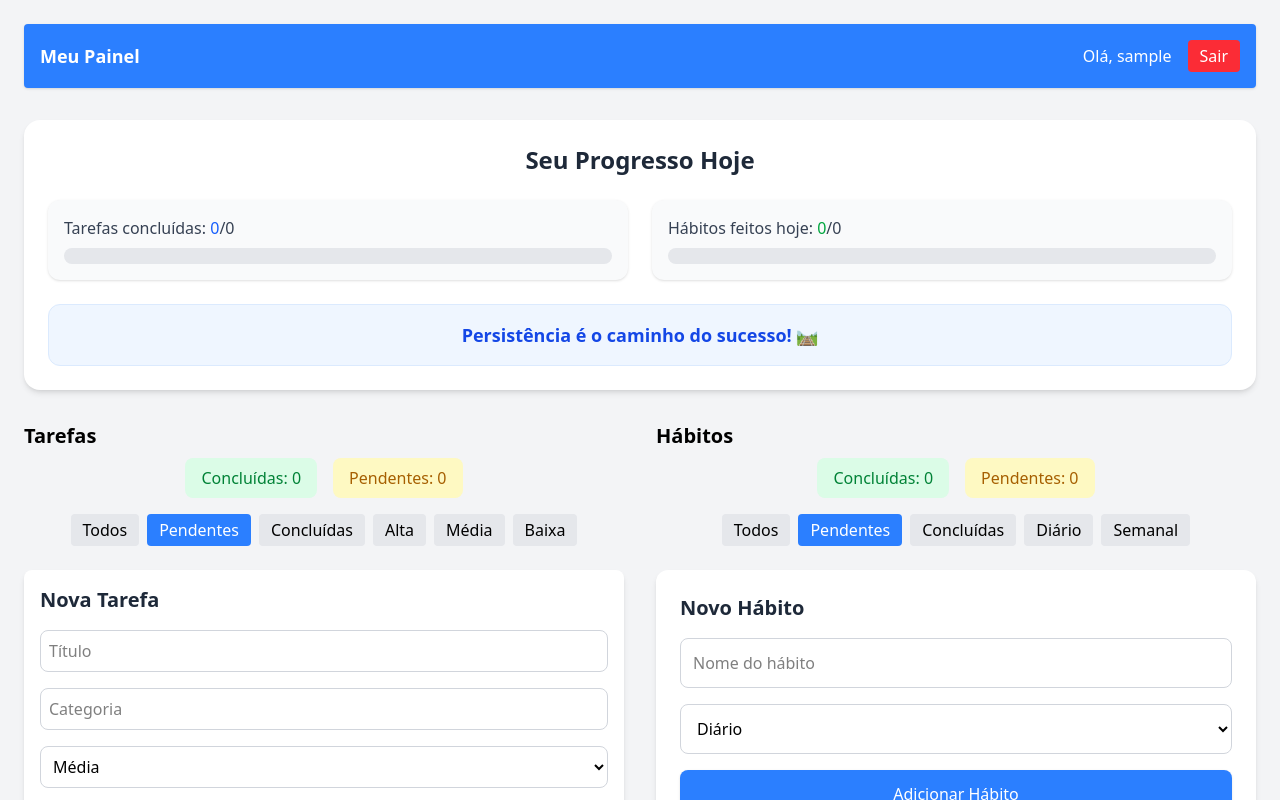
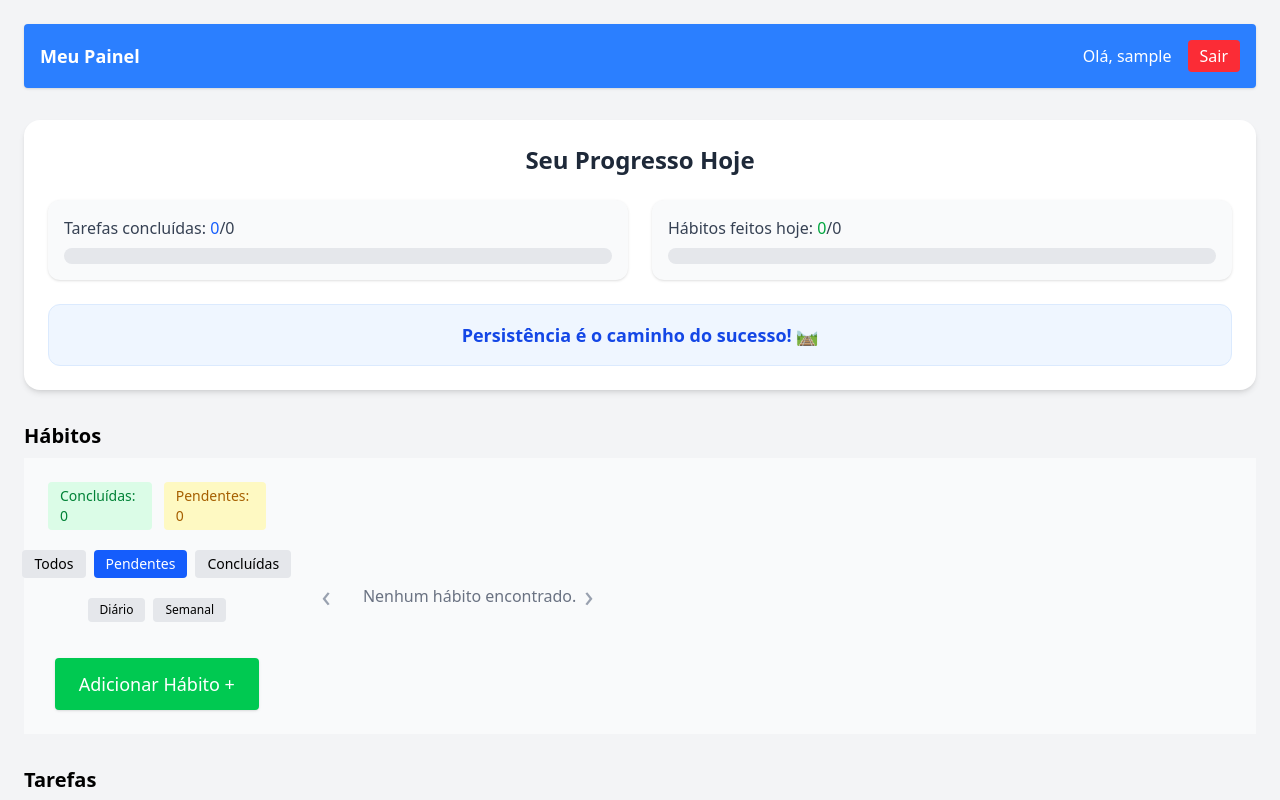
Before and after one commit to claudiojvargas/painel-de-autoatendimento, a React (Vite) app: page / in a window 1280 px wide. Both pictures are taken after typing "Sample" into the empty fields and a click on the button "Entrar". Shown: the top 800 px of the page. Built offline with nearby package versions, Linux system fonts and the light colour scheme.

Commit message:
01: Adicionando novo layout a tarefas e habitos

```diff
--- a/src/components/HabitList.jsx
+++ b/src/components/HabitList.jsx
@@ -1,4 +1,4 @@
-import { useEffect, useState } from 'react';
+import { useEffect, useState, useRef } from 'react';
 import { useAuth } from "../context/AuthContext";
 import { getHabits, saveHabits } from '../services/storageService';
 import { v4 as uuidv4 } from 'uuid';
@@ -8,9 +8,13 @@ import { format } from 'date-fns';
 const HabitList = ({ habits, setHabits }) => {
   const [form, setForm] = useState({ name: '', frequency: 'diário' });
   const [filter, setFilter] = useState("pending"); // Filtro inicial
+  const [showPopup, setShowPopup] = useState(false);
   const today = format(new Date(), 'yyyy-MM-dd');
+  const { user } = useAuth();
 
-  const { user } = useAuth();
+  // Índice do primeiro hábito visível no carrossel
+  const [startIndex, setStartIndex] = useState(0);
+  const MAX_VISIBLE = 5;
 
   useEffect(() => {
     if (user) {
@@ -39,6 +43,7 @@ const HabitList = ({ habits, setHabits }) => {
     saveHabits(user, updated);
 
     setForm({ name: '', frequency: 'diário' });
+    setShowPopup(false);
   };
 
   const toggleToday = (id) => {
@@ -77,77 +82,179 @@ const HabitList = ({ habits, setHabits }) => {
     return true;
   });
 
+  // Função para retornar 5 hábitos visíveis com wrap-around
+  const getVisibleHabits = () => {
+    if (filteredHabits.length <= MAX_VISIBLE) {
+      return filteredHabits;
+    }
+    const result = [];
+    for (let i = 0; i < MAX_VISIBLE; i++) {
+      result.push(filteredHabits[(startIndex + i) % filteredHabits.length]);
+    }
+    return result;
+  };
+
+  const visibleHabits = getVisibleHabits();
+
+  // Avança o carrossel a cada 3 segundos
+  useEffect(() => {
+    if (filteredHabits.length <= MAX_VISIBLE) return; // não precisa rodar
+
+    const interval = setInterval(() => {
+      setStartIndex((prev) => (prev + 1) % filteredHabits.length);
+    }, 10000);
+
+    return () => clearInterval(interval);
+  }, [filteredHabits]);
+
+  // Controle manual com setas
+  const scrollCarousel = (direction) => {
+    if (filteredHabits.length <= MAX_VISIBLE) return;
+
+    setStartIndex((prev) => {
+      if (direction === 'left') {
+        return (prev - 1 + filteredHabits.length) % filteredHabits.length;
+      } else {
+        return (prev + 1) % filteredHabits.length;
+      }
+    });
+  };
+
   return (
-    <div className="space-y-6">
-      {/* Filtros + Contadores */}
-      <div className="flex flex-col items-center gap-4">
-        <div className="flex gap-4">
-          <div className="bg-green-100 text-green-700 px-4 py-2 rounded-lg font-medium">
+    <>
+      <div className="grid grid-cols-10 gap-6 bg-gray-50 p-6">
+        {/* Lado esquerdo: contadores, filtros, botão */}
+        <div className="flex flex-col col-span-2 items-center space-y-5">
+          {/* Contadores */}
+          <div className="flex space-x-3">
+            <div className="bg-green-100 text-green-700 px-3 py-1 rounded font-medium text-sm">
               Concluídas: {habits.filter(h => h.history.includes(today)).length}
             </div>
-          <div className="bg-yellow-100 text-yellow-700 px-4 py-2 rounded-lg font-medium">
+            <div className="bg-yellow-100 text-yellow-700 px-3 py-1 rounded font-medium text-sm">
               Pendentes: {habits.filter(h => !h.history.includes(today)).length}
             </div>
           </div>
 
-        <div className="flex flex-wrap gap-2 justify-center">
+          {/* Filtros principais */}
+          <div className="flex space-x-2">
             <button
-            className={`px-3 py-1 rounded ${filter === "all" ? "bg-blue-500 text-white" : "bg-gray-200"}`}
+              className={`px-3 py-1 rounded text-sm font-medium ${
+                filter === "all" ? "bg-blue-600 text-white" : "bg-gray-200"
+              }`}
               onClick={() => setFilter("all")}
             >
               Todos
             </button>
             <button
-            className={`px-3 py-1 rounded ${filter === "pending" ? "bg-blue-500 text-white" : "bg-gray-200"}`}
+              className={`px-3 py-1 rounded text-sm font-medium ${
+                filter === "pending" ? "bg-blue-600 text-white" : "bg-gray-200"
+              }`}
               onClick={() => setFilter("pending")}
             >
               Pendentes
             </button>
             <button
-            className={`px-3 py-1 rounded ${filter === "completed" ? "bg-blue-500 text-white" : "bg-gray-200"}`}
+              className={`px-3 py-1 rounded text-sm font-medium ${
+                filter === "completed" ? "bg-blue-600 text-white" : "bg-gray-200"
+              }`}
               onClick={() => setFilter("completed")}
             >
               Concluídas
             </button>
+          </div>
+
+          {/* Filtros secundários */}
+          <div className="flex space-x-2">
             <button
-            className={`px-3 py-1 rounded ${filter === "daily" ? "bg-red-500 text-white" : "bg-gray-200"}`}
+              className={`px-3 py-1 rounded text-xs font-normal ${
+                filter === "daily" ? "bg-gray-400 text-white" : "bg-gray-200"
+              }`}
               onClick={() => setFilter("daily")}
             >
               Diário
             </button>
             <button
-            className={`px-3 py-1 rounded ${filter === "weekly" ? "bg-yellow-500 text-white" : "bg-gray-200"}`}
+              className={`px-3 py-1 rounded text-xs font-normal ${
+                filter === "weekly" ? "bg-gray-400 text-white" : "bg-gray-200"
+              }`}
               onClick={() => setFilter("weekly")}
             >
               Semanal
             </button>
           </div>
+
+          {/* Botão adicionar */}
+          <button
+            onClick={() => setShowPopup(true)}
+            className="bg-green-500 hover:bg-green-600 text-white px-6 py-3 rounded shadow text-lg font-medium mt-4"
+          >
+            Adicionar Hábito +
+          </button>
         </div>
 
-      {/* Formulário */}
+        {/* Lado direito: carrossel com setas */}
+        <div className="col-span-8 flex items-center space-x-2 ml-8">
+          {/* Seta esquerda */}
+          <button
+            onClick={() => scrollCarousel('left')}
+            className="text-3xl text-gray-400 hover:text-gray-700 mr-8"
+            aria-label="Scroll Left"
+          >
+            &#8249;
+          </button>
+
+          {/* Container do carrossel sem scroll nativo */}
+          <div className="flex gap-4 py-2">
+            {visibleHabits.length === 0 && (
+              <p className="text-center text-gray-500 self-center">
+                Nenhum hábito encontrado.
+              </p>
+            )}
+            {visibleHabits.map((habit) => (
+              <div key={habit.id} className="flex-shrink-0 w-64">
+                <HabitCard
+                  habit={habit}
+                  onToggleToday={toggleToday}
+                  onDelete={handleDelete}
+                />
+              </div>
+            ))}
+          </div>
+
+          {/* Seta direita */}
+          <button
+            onClick={() => scrollCarousel('right')}
+            className="text-3xl text-gray-400 hover:text-gray-700"
+            aria-label="Scroll Right"
+          >
+            &#8250;
+          </button>
+        </div>
+      </div>
+
+      {/* Popup adicionar hábito */}
+      {showPopup && (
+        <div className="fixed inset-0 bg-gray-900/90 flex justify-center items-center z-50">
           <form
             onSubmit={handleSubmit}
-        className="bg-white p-6 shadow-md rounded-xl space-y-4"
+            className="bg-white rounded-lg p-8 w-96 shadow-lg space-y-6"
           >
-        <h2 className="text-xl font-semibold text-gray-800">
-          Novo Hábito
-        </h2>
-
+            <h2 className="text-lg font-semibold text-gray-900">Novo Hábito</h2>
             <input
               type="text"
               name="name"
               value={form.name}
               onChange={handleInputChange}
               placeholder="Nome do hábito"
-          className="w-full p-3 border border-gray-300 rounded-lg focus:outline-none focus:ring-2 focus:ring-blue-400"
+              className="w-full p-3 border border-gray-300 rounded-md focus:outline-none focus:ring-2 focus:ring-blue-500"
               required
+              autoFocus
             />
-
             <select
               name="frequency"
               value={form.frequency}
               onChange={handleInputChange}
-          className="w-full p-3 border border-gray-300 rounded-lg focus:outline-none focus:ring-2 focus:ring-blue-400"
+              className="w-full p-3 border border-gray-300 rounded-md focus:outline-none focus:ring-2 focus:ring-blue-500"
             >
               <option value="diário">Diário</option>
               <option value="semanal">Semanal</option>
@@ -155,29 +262,22 @@ const HabitList = ({ habits, setHabits }) => {
 
             <button
               type="submit"
-          className="w-full bg-blue-500 text-white py-3 rounded-lg hover:bg-blue-600 shadow transition"
+              className="w-full bg-blue-600 text-white py-3 rounded-md hover:bg-blue-700 transition"
             >
               Adicionar Hábito
             </button>
+
+            <button
+              type="button"
+              onClick={() => setShowPopup(false)}
+              className="w-full mt-2 py-2 text-center text-gray-600 hover:text-gray-900"
+            >
+              Cancelar
+            </button>
           </form>
-
-      {/* Lista */}
-      <div className="space-y-3">
-        {filteredHabits.length === 0 && (
-          <p className="text-center text-gray-500">
-            Nenhum hábito encontrado.
-          </p>
+        </div>
       )}
-        {filteredHabits.map((habit) => (
-          <HabitCard
-            key={habit.id}
-            habit={habit}
-            onToggleToday={toggleToday}
-            onDelete={handleDelete}
-          />
-        ))}
-      </div>
-    </div>
+    </>
   );
 };
 
--- a/src/components/TaskList.jsx
+++ b/src/components/TaskList.jsx
@@ -13,7 +13,10 @@ const TaskList = ({ tasks, setTasks }) => {
   });
   const [editingTask, setEditingTask] = useState(null);
   const [filter, setFilter] = useState("pending");
+  const [startIndex, setStartIndex] = useState(0);
+  const [showPopup, setShowPopup] = useState(false);
 
+  const MAX_VISIBLE = 5;
   const { user } = useAuth();
 
   useEffect(() => {
@@ -49,6 +52,7 @@ const TaskList = ({ tasks, setTasks }) => {
     }
 
     setForm({ title: "", category: "", priority: "Média", dueDate: "" });
+    setShowPopup(false);
   };
 
   const handleToggle = (id) => {
@@ -58,7 +62,6 @@ const TaskList = ({ tasks, setTasks }) => {
 
     saveTasks(user, updatedTasks);
 
-    // Atualiza lista de acordo com o filtro
     if (filter === "pending") {
       setTasks(updatedTasks.filter((t) => !t.completed));
     } else if (filter === "completed") {
@@ -82,6 +85,7 @@ const TaskList = ({ tasks, setTasks }) => {
       dueDate: task.dueDate || "",
     });
     setEditingTask(task);
+    setShowPopup(true);
   };
 
   const filteredTasks = tasks.filter((task) => {
@@ -94,67 +98,151 @@ const TaskList = ({ tasks, setTasks }) => {
     return true;
   });
 
+  // Gera lista visível com wrap-around
+  const getVisibleTasks = () => {
+    if (filteredTasks.length <= MAX_VISIBLE) {
+      return filteredTasks;
+    }
+    const result = [];
+    for (let i = 0; i < MAX_VISIBLE; i++) {
+      result.push(filteredTasks[(startIndex + i) % filteredTasks.length]);
+    }
+    return result;
+  };
+
+  const visibleTasks = getVisibleTasks();
+
+  // Carrossel automático
+  useEffect(() => {
+    if (filteredTasks.length <= MAX_VISIBLE) return;
+    const interval = setInterval(() => {
+      setStartIndex((prev) => (prev + 1) % filteredTasks.length);
+    }, 3000);
+    return () => clearInterval(interval);
+  }, [filteredTasks]);
+
+  const scrollCarousel = (direction) => {
+    if (filteredTasks.length <= MAX_VISIBLE) return;
+    setStartIndex((prev) =>
+      direction === "left"
+        ? (prev - 1 + filteredTasks.length) % filteredTasks.length
+        : (prev + 1) % filteredTasks.length
+    );
+  };
+
   return (
-    <div className="space-y-6">
-      {/* Filtros + Contadores */}
-      <div className="flex flex-col items-center gap-4">
+    <>
+      <div className="grid grid-cols-10 gap-6 bg-gray-50 p-6">
+        {/* Coluna esquerda: contadores, filtros, botão */}
+        <div className="flex flex-col col-span-2 items-center space-y-5">
           {/* Contadores */}
-        <div className="flex gap-4">
-          <div className="bg-green-100 text-green-700 px-4 py-2 rounded-lg font-medium">
+          <div className="flex space-x-3">
+            <div className="bg-green-100 text-green-700 px-3 py-1 rounded font-medium text-sm">
               Concluídas: {tasks.filter(t => t.completed).length}
             </div>
-          <div className="bg-yellow-100 text-yellow-700 px-4 py-2 rounded-lg font-medium">
+            <div className="bg-yellow-100 text-yellow-700 px-3 py-1 rounded font-medium text-sm">
               Pendentes: {tasks.filter(t => !t.completed).length}
             </div>
           </div>
 
-        {/* Filtros */}
-        <div className="flex flex-wrap gap-2 justify-center">
+          {/* Filtros principais */}
+          <div className="flex flex-wrap justify-center space-x-2">
+            {[
+              { key: "all", label: "Todos" },
+              { key: "pending", label: "Pendentes" },
+              { key: "completed", label: "Concluídas" },
+            ].map(({ key, label }) => (
               <button
-            className={`px-3 py-1 rounded ${filter === "all" ? "bg-blue-500 text-white" : "bg-gray-200"}`}
-            onClick={() => setFilter("all")}
+                key={key}
+                className={`px-3 py-1 rounded text-sm font-medium ${
+                  filter === key ? "bg-blue-600 text-white" : "bg-gray-200"
+                }`}
+                onClick={() => setFilter(key)}
               >
-            Todos
+                {label}
               </button>
+            ))}
+          </div>
+
+          {/* Filtros secundários */}
+          <div className="flex space-x-2">
+            {[
+              { key: "high", label: "Alta", color: "bg-red-500" },
+              { key: "medium", label: "Média", color: "bg-yellow-500" },
+              { key: "low", label: "Baixa", color: "bg-green-500" },
+            ].map(({ key, label, color }) => (
               <button
-            className={`px-3 py-1 rounded ${filter === "pending" ? "bg-blue-500 text-white" : "bg-gray-200"}`}
-            onClick={() => setFilter("pending")}
+                key={key}
+                className={`px-3 py-1 rounded text-xs font-normal ${
+                  filter === key
+                    ? `${color} text-white`
+                    : "bg-gray-200"
+                }`}
+                onClick={() => setFilter(key)}
               >
-            Pendentes
+                {label}
               </button>
+            ))}
+          </div>
+
+          {/* Botão adicionar */}
           <button
-            className={`px-3 py-1 rounded ${filter === "completed" ? "bg-blue-500 text-white" : "bg-gray-200"}`}
-            onClick={() => setFilter("completed")}
+            onClick={() => setShowPopup(true)}
+            className="bg-blue-500 hover:bg-blue-600 text-white px-6 py-3 rounded shadow text-lg font-medium mt-4"
           >
-            Concluídas
+            Nova Tarefa +
           </button>
+        </div>
+
+        {/* Coluna direita: carrossel com setas */}
+        <div className="col-span-8 flex items-center space-x-2 ml-8">
+          {/* Seta esquerda */}
           <button
-            className={`px-3 py-1 rounded ${filter === "high" ? "bg-red-500 text-white" : "bg-gray-200"}`}
-            onClick={() => setFilter("high")}
+            onClick={() => scrollCarousel('left')}
+            className="text-3xl text-gray-400 hover:text-gray-700 mr-8"
+            aria-label="Scroll Left"
           >
-            Alta
+            &#8249;
           </button>
+
+          {/* Container do carrossel */}
+          <div className="flex gap-4 py-2 overflow-hidden">
+            {visibleTasks.length === 0 && (
+              <p className="text-center text-gray-500 self-center">
+                Nenhuma tarefa encontrada.
+              </p>
+            )}
+            {visibleTasks.map((task) => (
+              <div key={task.id} className="flex-shrink-0 w-64">
+                <TaskCard
+                  task={task}
+                  onToggle={handleToggle}
+                  onDelete={handleDelete}
+                  onEdit={handleEdit}
+                />
+              </div>
+            ))}
+          </div>
+
+          {/* Seta direita */}
           <button
-            className={`px-3 py-1 rounded ${filter === "medium" ? "bg-yellow-500 text-white" : "bg-gray-200"}`}
-            onClick={() => setFilter("medium")}
+            onClick={() => scrollCarousel('right')}
+            className="text-3xl text-gray-400 hover:text-gray-700"
+            aria-label="Scroll Right"
           >
-            Média
-          </button>
-          <button
-            className={`px-3 py-1 rounded ${filter === "low" ? "bg-green-500 text-white" : "bg-gray-200"}`}
-            onClick={() => setFilter("low")}
-          >
-            Baixa
+            &#8250;
           </button>
         </div>
       </div>
 
-      {/* Formulário */}
+      {/* Popup adicionar/editar tarefa */}
+      {showPopup && (
+        <div className="fixed inset-0  bg-gray-900/90 flex justify-center items-center z-50">
           <form
             onSubmit={handleSubmit}
-        className="bg-white p-4 shadow-md rounded-lg space-y-4"
+            className="bg-white rounded-lg p-8 w-96 shadow-lg space-y-6"
           >
-        <h2 className="text-xl font-semibold text-gray-800">
+            <h2 className="text-lg font-semibold text-gray-900">
               {editingTask ? "Editar Tarefa" : "Nova Tarefa"}
             </h2>
 
@@ -164,7 +252,7 @@ const TaskList = ({ tasks, setTasks }) => {
               value={form.title}
               onChange={handleInputChange}
               placeholder="Título"
-          className="w-full p-2 border border-gray-300 rounded-lg focus:ring-2 focus:ring-blue-400"
+              className="w-full p-3 border border-gray-300 rounded-md focus:outline-none focus:ring-2 focus:ring-blue-500"
               required
             />
 
@@ -174,14 +262,14 @@ const TaskList = ({ tasks, setTasks }) => {
               value={form.category}
               onChange={handleInputChange}
               placeholder="Categoria"
-          className="w-full p-2 border border-gray-300 rounded-lg focus:ring-2 focus:ring-blue-400"
+              className="w-full p-3 border border-gray-300 rounded-md focus:outline-none focus:ring-2 focus:ring-blue-500"
             />
 
             <select
               name="priority"
               value={form.priority}
               onChange={handleInputChange}
-          className="w-full p-2 border border-gray-300 rounded-lg focus:ring-2 focus:ring-blue-400"
+              className="w-full p-3 border border-gray-300 rounded-md focus:outline-none focus:ring-2 focus:ring-blue-500"
             >
               <option value="Baixa">Baixa</option>
               <option value="Média">Média</option>
@@ -193,35 +281,27 @@ const TaskList = ({ tasks, setTasks }) => {
               name="dueDate"
               value={form.dueDate}
               onChange={handleInputChange}
-          className="w-full p-2 border border-gray-300 rounded-lg focus:ring-2 focus:ring-blue-400"
+              className="w-full p-3 border border-gray-300 rounded-md focus:outline-none focus:ring-2 focus:ring-blue-500"
             />
 
             <button
               type="submit"
-          className="w-full bg-blue-500 text-white py-2 rounded-lg font-medium shadow hover:bg-blue-600 transition"
+              className="w-full bg-blue-600 text-white py-3 rounded-md hover:bg-blue-700 transition"
             >
               {editingTask ? "Salvar Alterações" : "Adicionar Tarefa"}
             </button>
+
+            <button
+              type="button"
+              onClick={() => { setShowPopup(false); setEditingTask(null); }}
+              className="w-full mt-2 py-2 text-center text-gray-600 hover:text-gray-900"
+            >
+              Cancelar
+            </button>
           </form>
-
-      {/* Lista de Tarefas */}
-      <div className="space-y-3">
-        {filteredTasks.length === 0 && (
-          <p className="text-center text-gray-500">
-            Nenhuma tarefa encontrada.
-          </p>
+        </div>
       )}
-        {filteredTasks.map((task) => (
-          <TaskCard
-            key={task.id}
-            task={task}
-            onToggle={handleToggle}
-            onDelete={handleDelete}
-            onEdit={handleEdit}
-          />
-        ))}
-      </div>
-    </div>
+    </>
   );
 };
 
--- a/src/pages/Home.jsx
+++ b/src/pages/Home.jsx
@@ -13,14 +13,14 @@ const Home = ({ tasks, setTasks, habits, setHabits }) => {
 
       <Dashboard tasks={tasks} habits={habits} />
 
-      <div className="grid md:grid-cols-2 gap-8">
+      <div className="grid md:grid-cols-1 gap-8">
+        <div>
+          <h2 className="text-xl font-semibold mb-2">Hábitos</h2>
+          <HabitList habits={habits} setHabits={setHabits} />
+        </div>
         <div>
           <h2 className="text-xl font-semibold mb-2">Tarefas</h2>
           <TaskList tasks={tasks} setTasks={setTasks} />
-        </div>
-        <div>
-          <h2 className="text-xl font-semibold mb-2">Hábitos</h2>
-          <HabitList habits={habits} setHabits={setHabits} />
         </div>
       </div>
     </div>
```
Also changed, not shown: src/components/HabitCard.jsx (+7 -10 lines), src/components/TaskCard.jsx (+12 -13 lines). Lines whose indentation alone changed are shown as unchanged.
